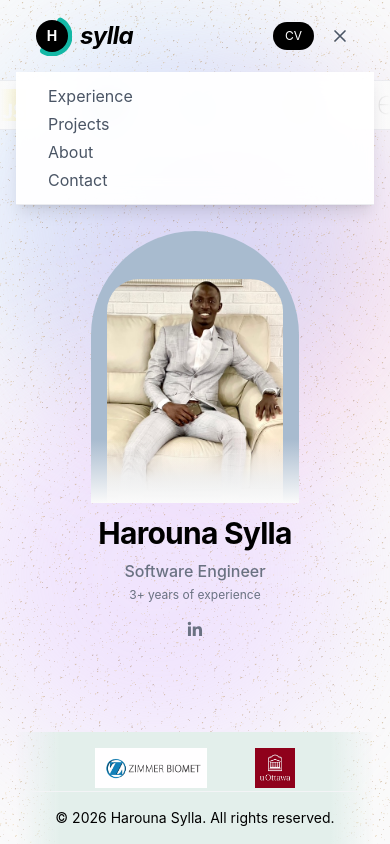
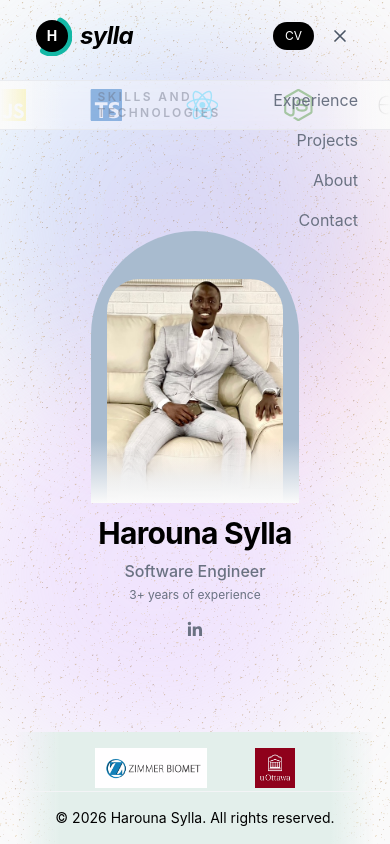
Before and after one commit to HarounaSylla/website, a React app in the folder portfolio/: page / in a window 390 px wide. Both pictures are taken after a click on the button "Open menu". Built offline with nearby package versions, Linux system fonts and the light colour scheme; the HTML template or start-up script is replaced by a standard one.

Commit message:
remove white background on hamburger menu

```diff
--- a/portfolio/src/componebts/layout/Header.tsx
+++ b/portfolio/src/componebts/layout/Header.tsx
@@ -1,4 +1,4 @@
-import { useEffect, useState } from "react";
+import { useState } from "react";
 import { NavLink } from "react-router-dom";
 import { contactDetails } from "../../data/contact";
 
@@ -15,21 +15,8 @@ function navLinkClass(isActive: boolean) {
     : "text-base text-gray-500 transition-colors hover:text-black";
 }
 
-function mobileNavLinkClass(isActive: boolean) {
-  return isActive
-    ? "rounded-lg bg-gray-100 px-4 py-3 text-base font-medium text-black"
-    : "rounded-lg px-4 py-3 text-base text-gray-600 transition-colors hover:bg-gray-50 hover:text-black";
-}
-
 export default function Header() {
   const [menuOpen, setMenuOpen] = useState(false);
-
-  useEffect(() => {
-    document.body.style.overflow = menuOpen ? "hidden" : "";
-    return () => {
-      document.body.style.overflow = "";
-    };
-  }, [menuOpen]);
 
   return (
     <div className="relative">
@@ -120,14 +107,14 @@ export default function Header() {
       {menuOpen && (
         <nav
           id="mobile-nav"
-          className="absolute inset-x-0 top-full z-50 border-b border-gray-200/80 bg-white/95 px-4 py-3 shadow-lg backdrop-blur-md md:hidden"
+          className="absolute inset-x-0 top-full z-50 px-4 py-4 sm:px-8 md:hidden"
         >
-          <ul className="flex flex-col gap-1">
+          <ul className="flex flex-col items-end gap-4">
             {navLinks.map(({ to, label }) => (
               <li key={to}>
                 <NavLink
                   to={to}
-                  className={({ isActive }) => mobileNavLinkClass(isActive)}
+                  className={({ isActive }) => navLinkClass(isActive)}
                   onClick={() => setMenuOpen(false)}
                 >
                   {label}
```
